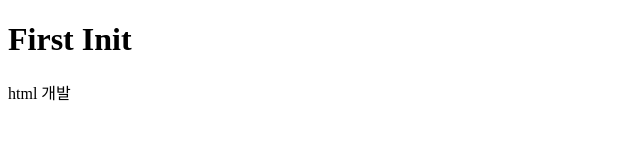
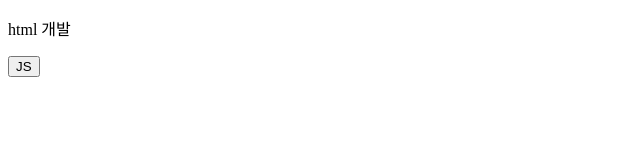
Before and after one commit to myae3080/myae3080.github.io, a plain HTML site: page index.html in a window 1280 px wide. Shown: the whole page, without its empty margins (0-640 px from the left). Drawn offline with Linux system fonts and the light colour scheme.

Commit message:
Second commit

```diff
--- a/index.html
+++ b/index.html
@@ -1,7 +1,7 @@
 <!DOCTYPE html>
 <html>
 <body>
-<h1>First Init</h1>
 <p>html 개발</p>
+<button type="button" onclick="location.href='jsPage.html'">JS</button>
 </body>
 </html>
```
Also changed, not shown: jsPage.html (added, +6 -0 lines).
